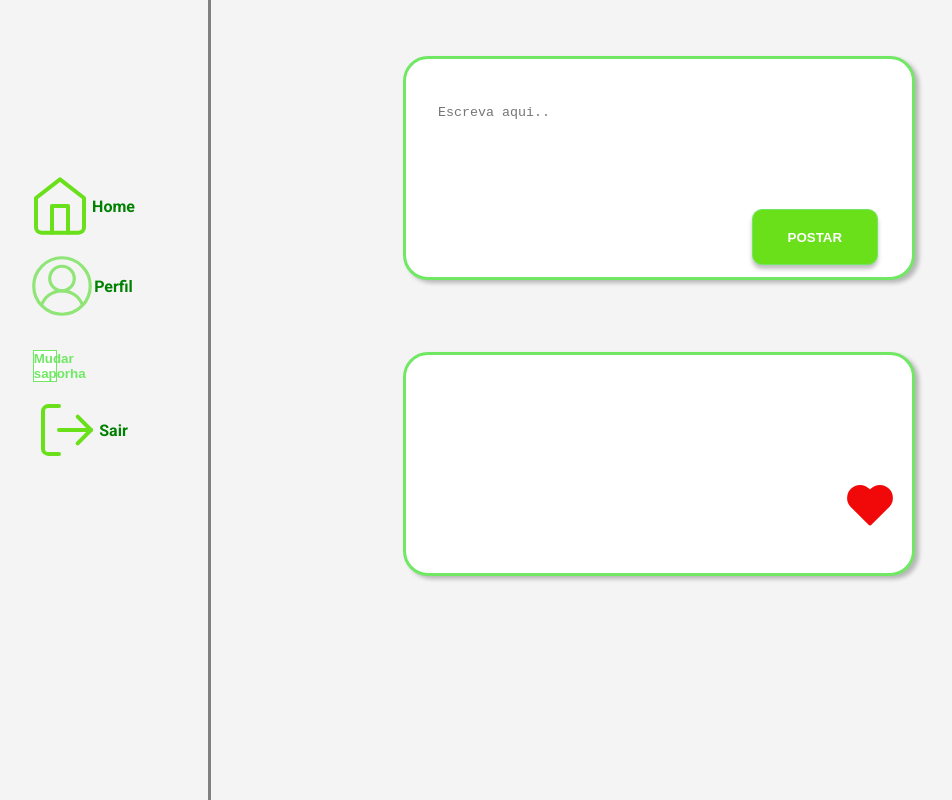
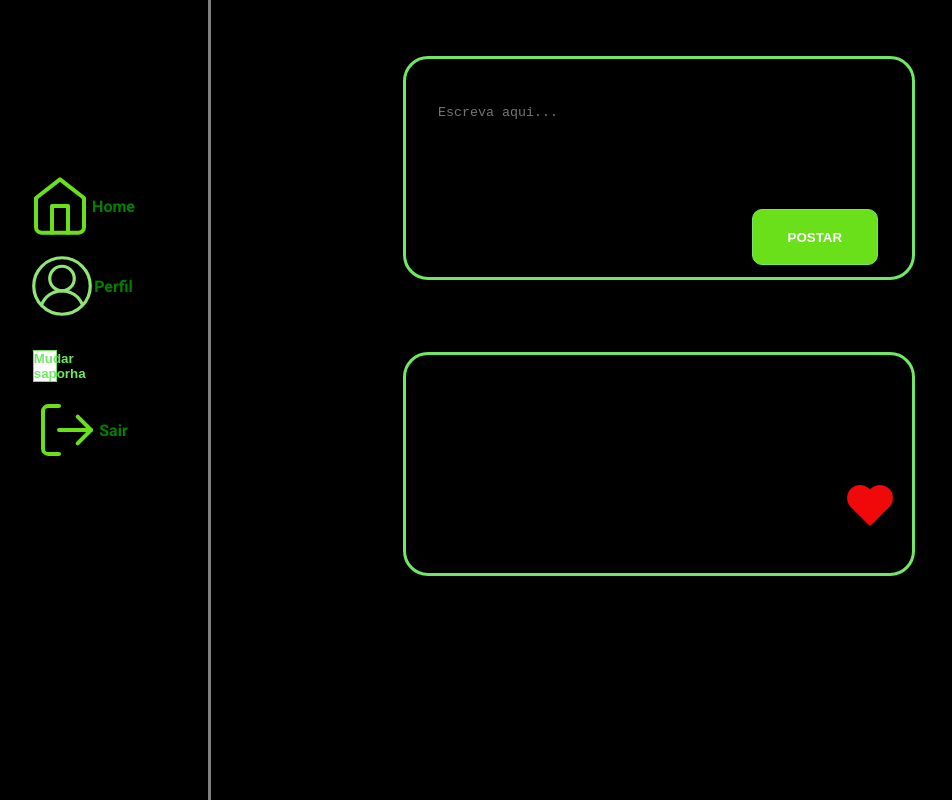
Before and after one commit to matix0/hackathonTime1, a React (Create React App) app in the folder app/: page / in a window 1280 px wide. Shown: the whole page, without its empty margins (45-997 px from the left). Built offline with nearby package versions, Linux system fonts and the light colour scheme; no server answers; sample sign-in values are in the browser's storage.

Commit message:
Sucessfly applied the dark mode to the main age

```diff
--- a/app/src/components/posts/index.tsx
+++ b/app/src/components/posts/index.tsx
@@ -1,5 +1,6 @@
 import {useState} from "react";
 
+import { FeedBox } from "./styled";
 import heart from "../../assets/heart.svg";
 import fullHeart from "../../assets/fullHeart.svg";
 import "./style.css";
@@ -18,11 +19,11 @@ const PostBox = ({username, text}: PostProps) => {
       };
 
     return(
-        <div className="feedBox">
+        <FeedBox>
             <div className="feedUsernameBox">{username}</div>
             <div className="feedTextBox">{text}</div>
             <img id="likeBtn" src={heartImg} alt="heart" onClick={(e)=> {changeHeartColor()}}/>
-        </div>
+        </FeedBox>
     );
 };
 
--- a/app/src/components/posts/style.css
+++ b/app/src/components/posts/style.css
@@ -1,4 +1,4 @@
-.feedBox {
+/* .feedBox {
     display: flex;
     margin-left: 0.5vw;
     background-color: aqua;
@@ -13,7 +13,7 @@
     border-color: #70e864;
     border-radius: 25px;
     box-shadow: 4px 3px 4px rgba(0, 0, 0, 0.25);
-}
+} */
 
 .feedUsernameBox {
     display: flex;
--- /dev/null
+++ b/app/src/components/posts/styled.ts
@@ -0,0 +1,18 @@
+import styled from "styled-components";
+
+export const FeedBox = styled.div`
+    display: flex;
+    margin-left: 0.5vw;
+    background-color: aqua;
+    flex-direction: column;
+    justify-content: center;
+    align-items: center;
+    margin-top: 7vh;
+    height: 28vh;
+    width: 40vw;
+    background-color: ${props => props.theme.colors.background};
+    border-style: solid;
+    border-color: #70e864;
+    border-radius: 25px;
+    box-shadow: 4px 3px 4px rgba(0, 0, 0, 0.25);
+`
--- a/app/src/components/themes/index.tsx
+++ b/app/src/components/themes/index.tsx
@@ -2,27 +2,37 @@ import {createGlobalStyle} from 'styled-components'
 
 declare module 'styled-components' {
     export interface DefaultTheme {
-        body: string,
-        color: string,
+        title: string,
+        colors: {
+            primary: string,
+            background: string,
+            text: string
+        },
     }
   }
 
 export const lightTheme = {
-    body: '#fff',
-    color: 'black',
-    pageBackground: 'green'
+    title: 'light',
+    colors: {
+        primary: 'white',
+        background: 'white',
+        text: 'black'
+    },
 }
 
 export const darkTheme = {
-    body: '#000',
-    color: 'green',
-    pageBackground: '#000'
+    title: 'dark',
+    colors: {
+        primary: 'black',
+        background: 'black',
+        text: 'green'
+    },
 }
 
 
 export const GlobalStyle = createGlobalStyle`
     body {
-        background-color: ${props => props.theme.body};
-        color: ${props => props.theme.color}
+        background-color: ${props => props.theme.colors.background};
+        color: ${props => props.theme.colors.text}
     }
 `
--- a/app/src/pages/mainPage/mainPage.tsx
+++ b/app/src/pages/mainPage/mainPage.tsx
@@ -5,6 +5,7 @@ import {useHistory} from 'react-router-dom'
 import { getUserById } from '../../services/users'
 import { ThemeProvider } from 'styled-components';
 import {lightTheme, darkTheme, GlobalStyle} from '../../components/themes'
+import { LateralBar, InputBox, InputField, PostBoxStyle } from "./styled";
 
 import logOut from "../../assets/log-out.svg";
 import home from "../../assets/home.svg";
@@ -17,7 +18,6 @@ interface IFeed{
   creationDate: string,
   _id: string
 }
-
 
 const MainPage = () => {
   const history = useHistory()
@@ -73,7 +73,7 @@ const MainPage = () => {
     <div className="container">
       <ThemeProvider theme={theme === 'light' ? lightTheme : darkTheme}>
         <GlobalStyle />
-        <div className="lateralBar">
+        <LateralBar >
           <div className="infoBox">
             <div className="nameBox">
               {name}
@@ -99,26 +99,23 @@ const MainPage = () => {
               <p>Sair</p>
             </div>
           </div>
-        </div>
+        </LateralBar>
 
-        <div >
-          <div className="postBox">
-            <div className="inputBox">
+        <div>
+          <PostBoxStyle>
+            <InputBox>
               <div className="inputUsernameBox">{name}</div>
-              <textarea maxLength={232} rows={4}
-                className="inputField"
-                placeholder="Escreva aqui.."
-              ></textarea>
+              <InputField maxLength={232} rows={4} placeholder="Escreva aqui..."></InputField>
               <button className="sendBtn" onClick={(e)=> {changeName()
               }}>POSTAR</button>
+            </InputBox>
+            <div className="scrollBox">
+              {feed.length !== 0 && feed.map(feedPost =>(
+                  <PostBox username={feedPost.userId.username} text={feedPost.text}/>
+                ))
+              }
             </div>
-            <div className="scrollBox">
-            {feed.length !== 0 && feed.map(feedPost =>(
-                <PostBox username={feedPost.userId.username} text={feedPost.text}/>
-            ))
-          }
-          </div>
-          </div>
+          </PostBoxStyle>
         </div>
       </ThemeProvider>
     </div>
--- a/app/src/pages/mainPage/style.css
+++ b/app/src/pages/mainPage/style.css
@@ -4,7 +4,7 @@
   display: flex;
   flex-direction: row;
 }
-.lateralBar {
+/* .lateralBar {
   display: flex;
   flex-direction: column;
   background-color: #f4f4f4;
@@ -12,7 +12,7 @@
   border-right-color: #808080;
   height: 100vh;
   width: 20vw;
-}
+} */
 
 .postBox {
   display: flex;
@@ -56,7 +56,7 @@
 /* parte dos posts da galera */
 
 /* Caixa de post do usuario */
-.inputBox {
+/* .inputBox {
   display: flex;
   align-self: center;
   flex-direction: column;
@@ -70,7 +70,7 @@
   border-radius: 25px;
   margin-right: 10vw;
   box-shadow: 4px 3px 4px rgba(0, 0, 0, 0.25);
-}
+} */
 
 .inputUsernameBox {
   display: flex;
@@ -81,7 +81,7 @@
    align-self: start;
 }
 
-.inputField {
+/* .inputField {
   height: 18vh;
   width: 35vw;
   margin-top: 1vw;
@@ -90,7 +90,8 @@
   resize: none;
   border: none;
   outline: none;
-}
+  background-color: white;
+} */
 
 .sendBtn {
   margin-left: 27vw;
--- /dev/null
+++ b/app/src/pages/mainPage/styled.ts
@@ -0,0 +1,47 @@
+import styled from "styled-components";
+
+export const LateralBar = styled.div`
+    display: flex;
+    flex-direction: column;
+    background-color: ${props => props.theme.colors.background};
+    border-right-style: solid;
+    border-right-color: #808080;
+    height: 100vh;
+    width: 20vw;
+`;
+
+export const InputBox = styled.div`
+    display: flex;
+    align-self: center;
+    flex-direction: column;
+    justify-content: flex-start;
+    margin-top: 7vh;
+    height: 28vh;
+    width: 40vw;
+    background-color: ${props => props.theme.colors.background};
+    border-style: solid;
+    border-color: #70e864;
+    border-radius: 25px;
+    margin-right: 10vw;
+    box-shadow: 4px 3px 4px rgba(0, 0, 0, 0.25);
+`
+
+export const InputField = styled.textarea`
+    height: 18vh;
+    width: 35vw;
+    margin-top: 1vw;
+    margin-left: 2.5vw;
+    align-self: start;
+    resize: none;
+    border: none;
+    outline: none;
+    background-color: ${props => props.theme.colors.background};
+`
+
+export const PostBoxStyle = styled.div`
+    display: flex;
+    flex-direction: column;
+    background-color: ${props => props.theme.colors.background};
+    height: 100vh;
+    width: 80vw;
+`
```
